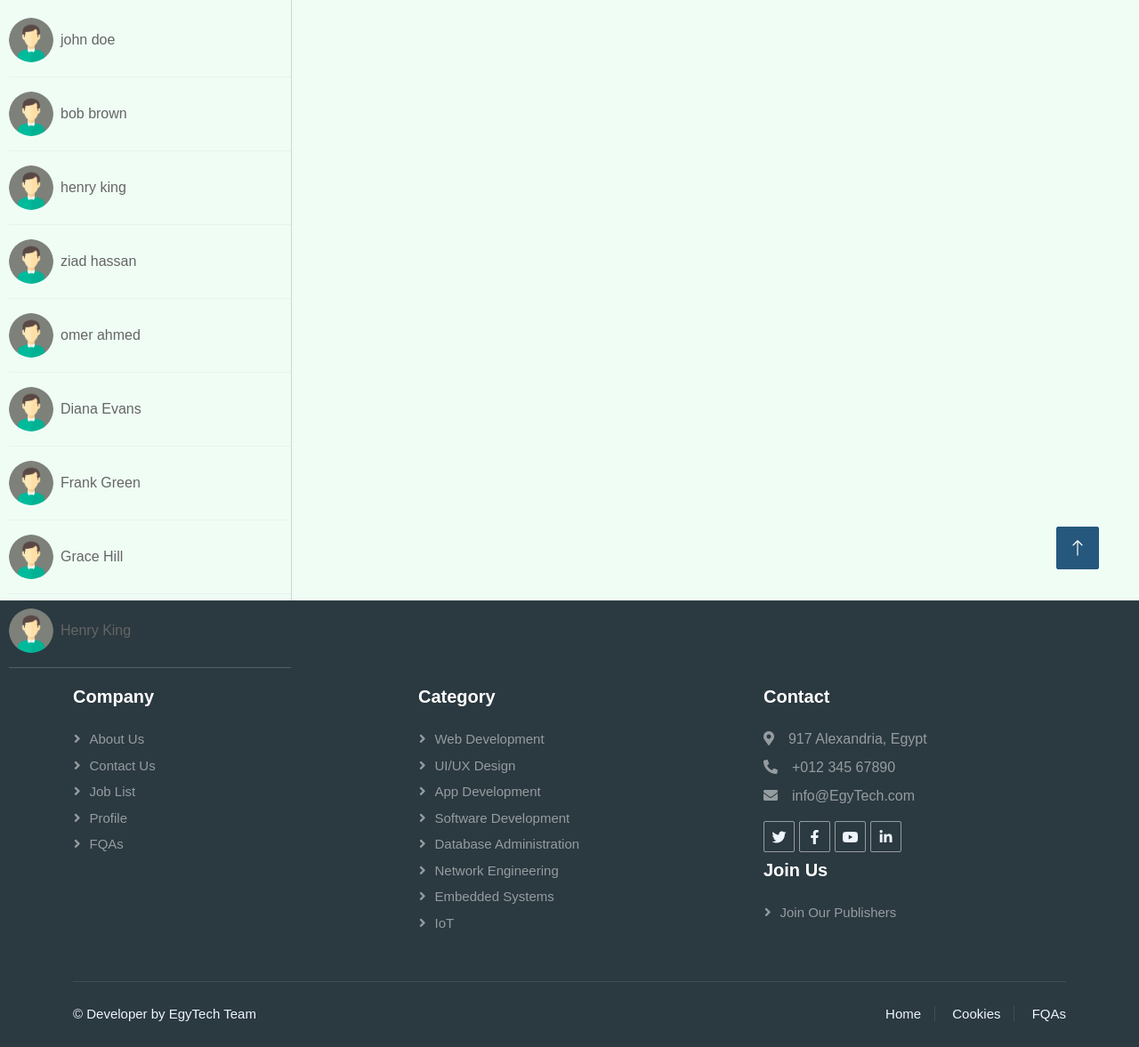
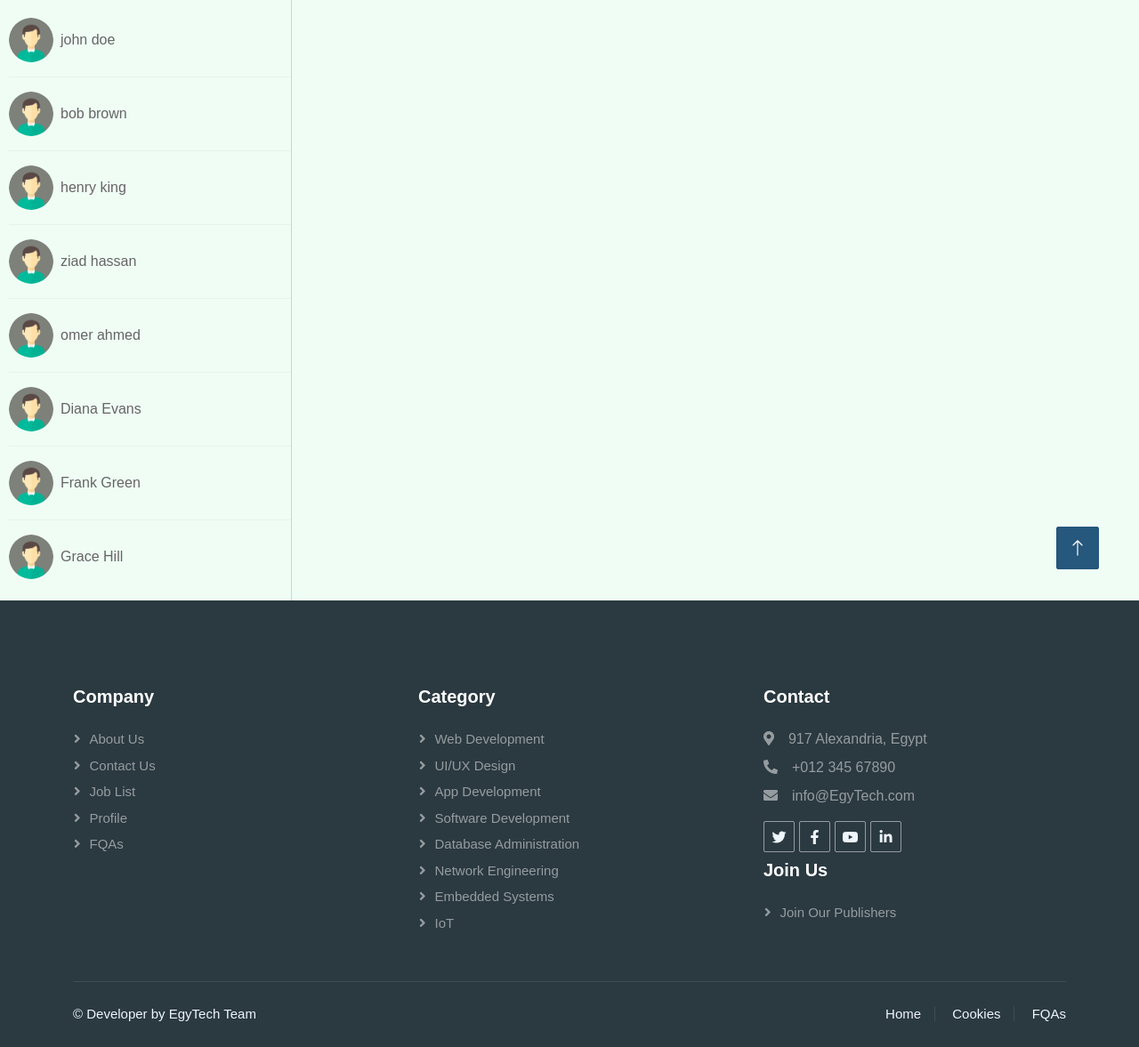
Before and after one commit to Ziad-Abaza/job-seekers, a PHP site: page /project/chats.php in a window 1280 px wide. Shown: the part 115-1292 px from the top of the page at 89% size. Run offline with PHP 8.4, Linux system fonts and the light colour scheme; the visitor is signed in with stand-in values (Sample User, id 1); data comes from the database, SQL or seed files in the repository; some libraries are stand-ins or nearby versions; some web fonts are replaced.

Commit message:
first push

```diff
--- a/chats.php
+++ b/chats.php
@@ -29,7 +29,7 @@ $sql = mysqli_query($conn, "SELECT * FROM users WHERE users.id = $user_id");
       <section class="d-flex" style="height: calc(100vh - 125px);">
         <div class="w-35 d-flex " style=" margin-right:15px; ">
           <div class="w-full" style="    height: calc(100vh - 125px); display:flex; flex-direction: column; justify-content:space-between; padding:20px 0 20px 0;">
-            <div class="users-list w-full" style="height: calc(100vh - 125px); padding:0 0 0 10px;" id="sendData">
+            <div class="users-list w-full" style="height: calc(100vh - 125px); padding:0 0 0 10px;overflow: auto;" id="sendData">
             </div>
           </div>
           <div class="vertical-line"></div>
```
